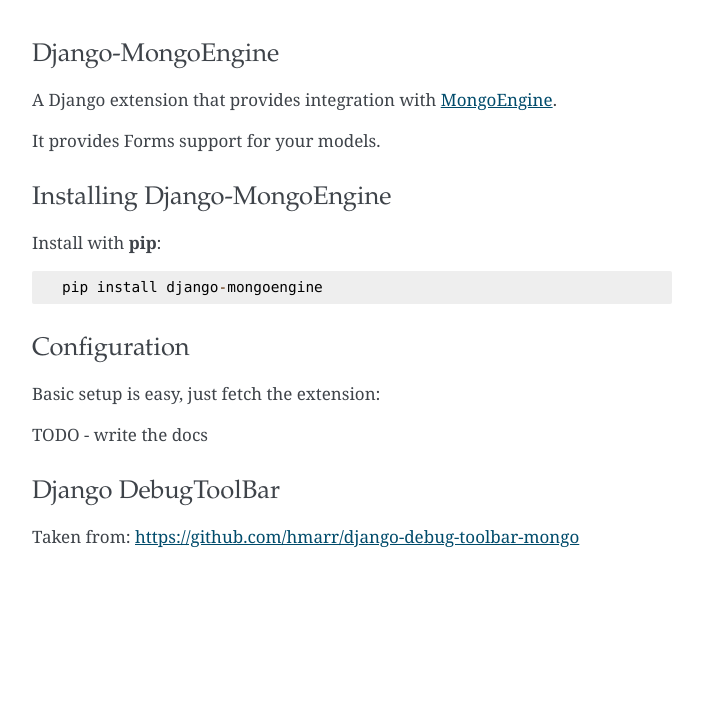
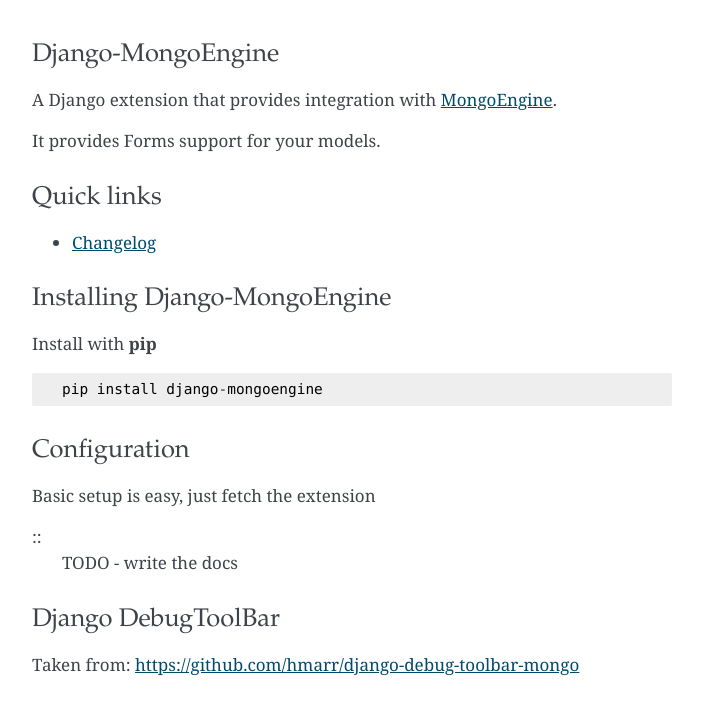
Before and after one commit to MongoEngine/django-mongoengine, a Sphinx documentation site: the page built from docs/index.rst, in a window 1280 px wide. Shown: the top 715 px of the page, without its empty margins (288-991 px from the left). Built offline with Sphinx 7.4.7, drawn with Linux system fonts in a browser that asks for light colours.

Commit message:
clean pep8 on index docs

```diff
--- a/docs/index.rst
+++ b/docs/index.rst
@@ -1,23 +1,37 @@
 Django-MongoEngine
-=================
+==================
 
 A Django extension that provides integration with `MongoEngine <http://mongoengine.org/>`_.
 
 It provides Forms support for your models.
 
+
+Quick links
+===========
+
+.. toctree::
+    :maxdepth: 1
+
+    changelog.rst
+
+
 Installing Django-MongoEngine
 =============================
 
-Install with **pip**::
+Install with **pip**
+
+::
 
     pip install django-mongoengine
+
 
 Configuration
 =============
 
-Basic setup is easy, just fetch the extension::
+Basic setup is easy, just fetch the extension
 
-TODO - write the docs
+::
+    TODO - write the docs
 
 
 Django DebugToolBar
```
